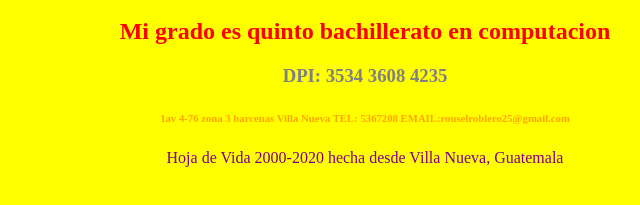
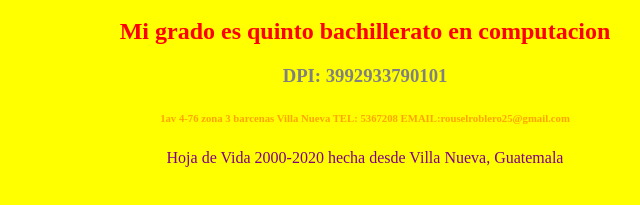
Before and after one commit to Villela-ipc/examen, a plain HTML site: page index.html in a window 1280 px wide. Shown: the part 557-762 px from the top of the page, 275-915 px from the left. Drawn offline with Linux system fonts and the light colour scheme; files that its build step writes are made by us from their sources.

Commit message:
Add files via upload

```diff
--- a/index.html
+++ b/index.html
@@ -1,3 +1,4 @@
+
 <html>
 <head>
 <title> Prueba de proyecto Examen </title>
@@ -10,16 +11,12 @@
     <li><a href="Referencias.html">Referencias Laborales</a></li>
 </ul>
 <body bgcolor="yellow" text="purple">
-<center><img src="https://mail.google.com/mail/u/0?ui=2&ik=7123778af2&attid=0.1&permmsgid=msg-
-
-a:r2542862379221734502&th=178a58154e7f09c3&view=att&disp=safe&realattid=f_kn5jink30" alt="Cara bonita" width="400"
-
-height="341" align="center"></center>
+<center><img src="https://mail.google.com/mail/u/0?ui=2&ik=7123778af2&attid=0.1&permmsgid=msg-a:r2542862379221734502&th=178a58154e7f09c3&view=att&disp=safe&realattid=f_kn5jink30" alt="Cara bonita" width="400" height="341" align="center"></center>
 
 <h1 align="center">Curriculum Vitae</h1>
 <h1 align="center">Roussel Yamilet Roblero Villea</h1>
 <h2 align="center">Mi grado es quinto bachillerato en computacion</h2>
-<h3 align="center">DPI: 3534 3608 4235</h3>
+<h3 align="center">DPI: 3992933790101</h3>
 <h6 align="center">1av 4-76 zona 3 barcenas Villa Nueva TEL: 5367208 EMAIL:rouselroblero25@gmail.com</h6>
 
 <center>
```
